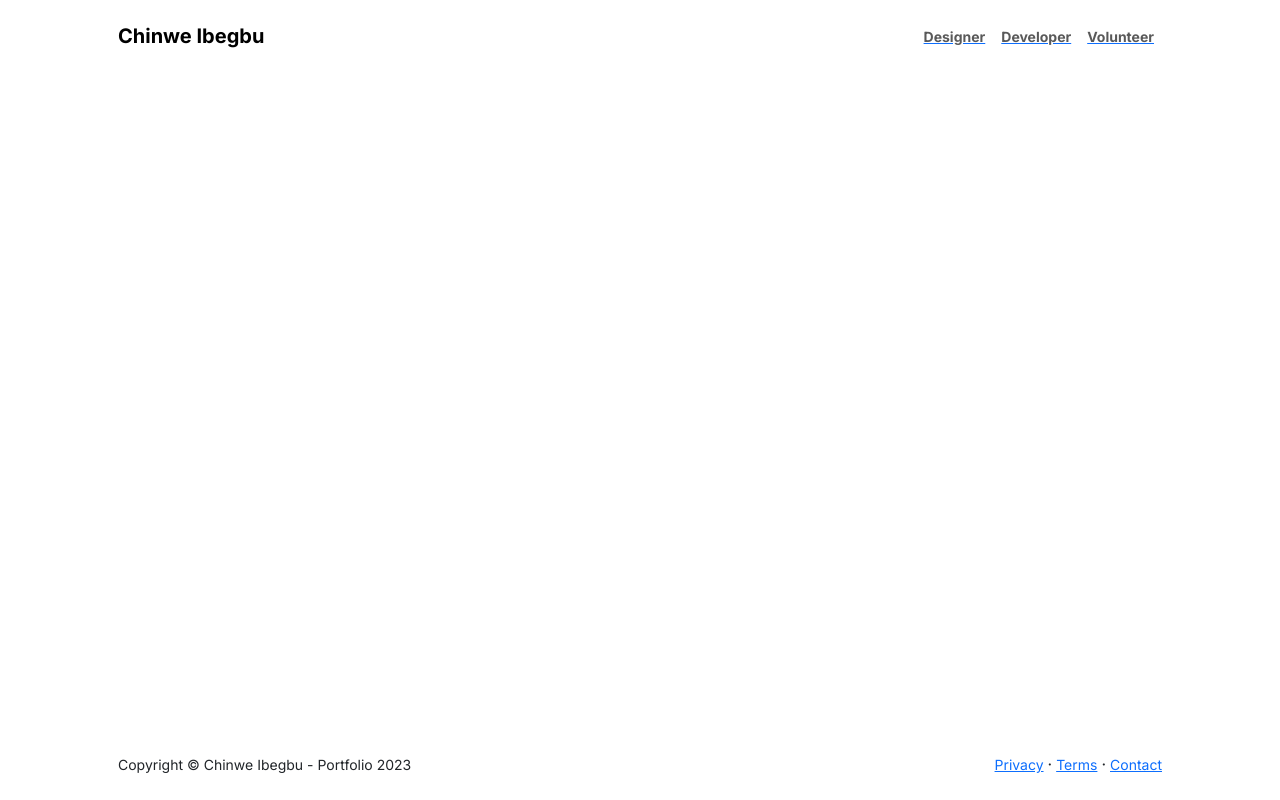
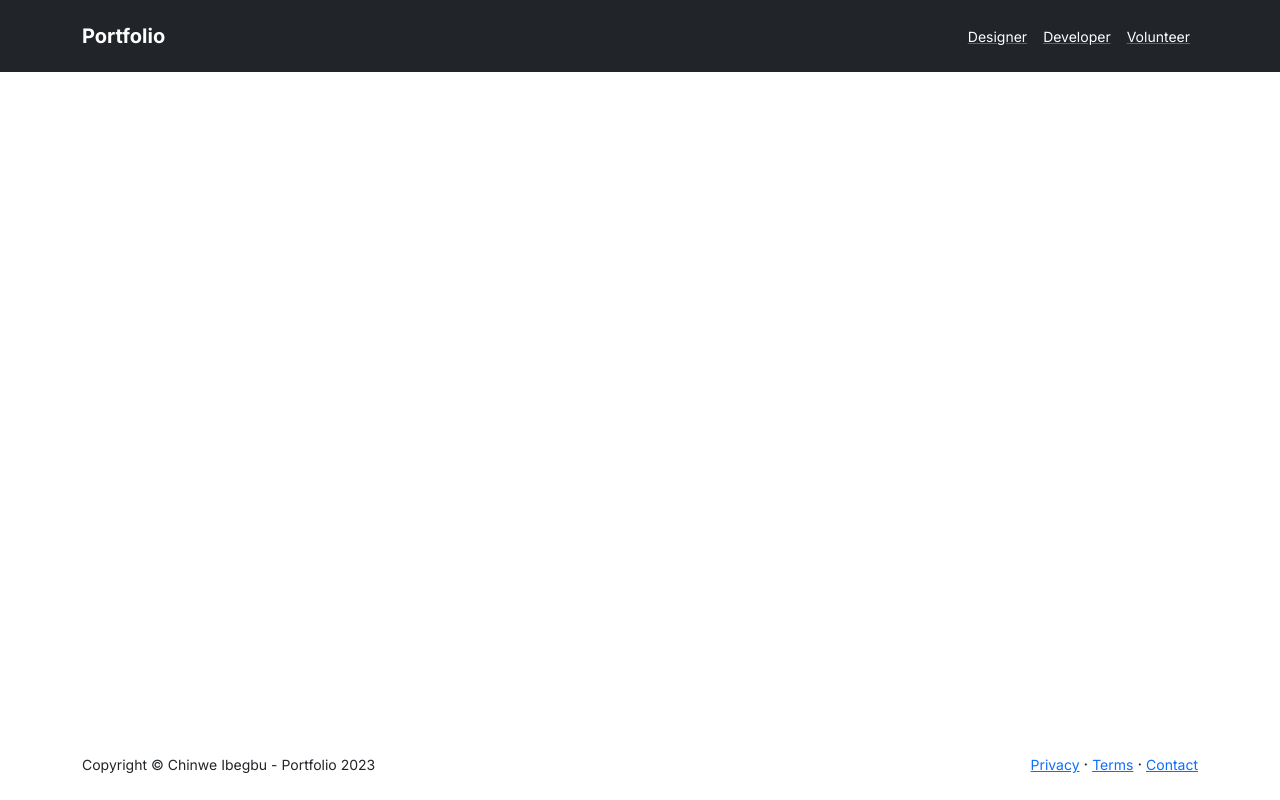
Before and after one commit to chinweibegbu/portfolio, a React (Create React App) app: page /volunteer in a window 1280 px wide. Built offline with nearby package versions, Linux system fonts and the light colour scheme.

Commit message:
Updated style

```diff
--- a/src/components/common/Footer.js
+++ b/src/components/common/Footer.js
@@ -1,7 +1,7 @@
 function Footer() {
     return (
         <footer className="bg-white py-4 mt-auto">
-            <div className="container px-5">
+            <div className="container">
                 <div className="row align-items-center justify-content-between flex-column flex-sm-row">
                     <div className="col-auto"><div className="small m-0">Copyright &copy; Chinwe Ibegbu - Portfolio 2023</div></div>
                     <div className="col-auto">
--- a/src/components/common/TitleBar.js
+++ b/src/components/common/TitleBar.js
@@ -1,22 +1,24 @@
 import React from "react";
 import { NavLink } from "react-router-dom";
+import '../../styles/TitleBar.css';
+
 
 function TitleBar() {
     return (
-        <nav className="navbar navbar-expand-lg navbar-white bg-white py-3">
-            <div className="container px-5">
-                <a className="navbar-brand" href="index.html"><span className="fw-bolder">Chinwe Ibegbu</span></a>
+        <nav className="TitleBar navbar navbar-expand-lg navbar-dark bg-dark py-3">
+            <div className="container">
+                <p className="navbar-brand my-auto" href="index.html"><span className="fw-bolder">Portfolio</span></p>
                 <button className="navbar-toggler" type="button" data-bs-toggle="collapse" data-bs-target="#navbarSupportedContent" aria-controls="navbarSupportedContent" aria-expanded="false" aria-label="Toggle navigation"><span className="navbar-toggler-icon"></span></button>
                 <div className="collapse navbar-collapse" id="navbarSupportedContent">
-                    <ul className="navbar-nav ms-auto mb-2 mb-lg-0 small fw-bolder">
+                    <ul className="navbar-nav ms-auto small">
                         <NavLink to="/designer">
-                            <li className="nav-item"><a className="nav-link">Designer</a></li>
+                            <li className="nav-item"><p className="nav-link">Designer</p></li>
                         </NavLink>
                         <NavLink to="/developer">
-                            <li className="nav-item"><a className="nav-link">Developer</a></li>
+                            <li className="nav-item"><p className="nav-link">Developer</p></li>
                         </NavLink>
                         <NavLink to="/volunteer">
-                            <li className="nav-item"><a className="nav-link">Volunteer</a></li>
+                            <li className="nav-item"><p className="nav-link">Volunteer</p></li>
                         </NavLink>
                     </ul>
                 </div>
--- /dev/null
+++ b/src/styles/TitleBar.css
@@ -0,0 +1,8 @@
+.TitleBar .nav-link {
+    color: white;
+    margin: auto;
+}
+
+.TitleBar .nav-link:hover {
+    text-decoration: underline;
+}
```
